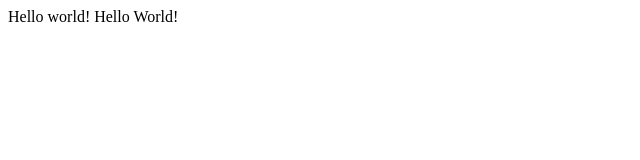
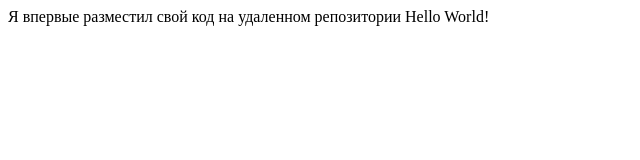
Before and after one commit to Sanjiroa1/new-repo, a plain HTML site: page index.html in a window 1280 px wide. Shown: the whole page, without its empty margins (0-640 px from the left). Drawn offline with Linux system fonts and the light colour scheme.

Commit message:
new commit

```diff
--- a/index.html
+++ b/index.html
@@ -3,10 +3,10 @@
 <head>
     <meta charset="UTF-8">
     <meta name="viewport" content="width=device-width, initial-scale=1.0">
-    <title>Document</title>
+    <title>New git project</title>
 </head>
 <body>
-</h1>Hello world!</h1>
+</h1>Я впервые разместил свой код на удаленном репозитории</h1>
 </h2>Hello World!</h2>
 </body>
 </html>
```
Also changed, not shown: 1 other file.
